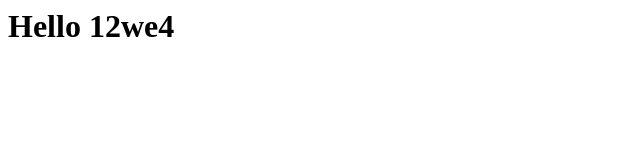
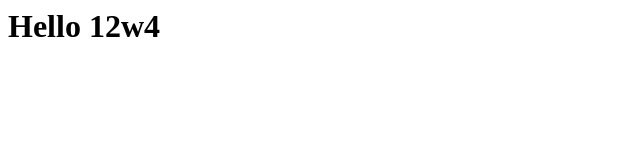
Before and after one commit to youp35/first, a plain HTML site: page static/index.html in a window 1280 px wide. Shown: the full height of the page, 0-640 px from the left. Drawn offline with Linux system fonts and the light colour scheme.

Commit message:
new world

```diff
--- a/static/index.html
+++ b/static/index.html
@@ -2,6 +2,6 @@
 <head>
 </head>
 <body>
-   <h1>Hello 12we4</h1>
+   <h1>Hello 12w4</h1>
     </body>
 </html>
```
